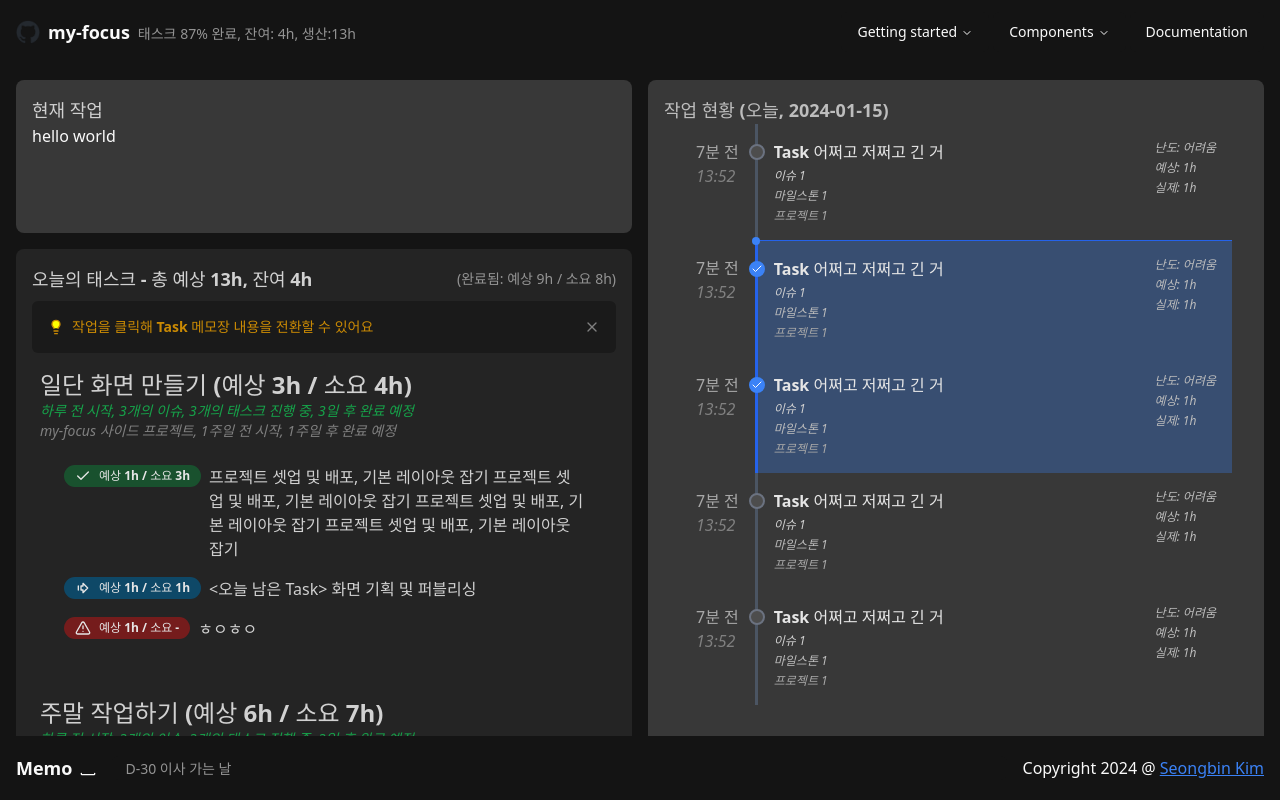
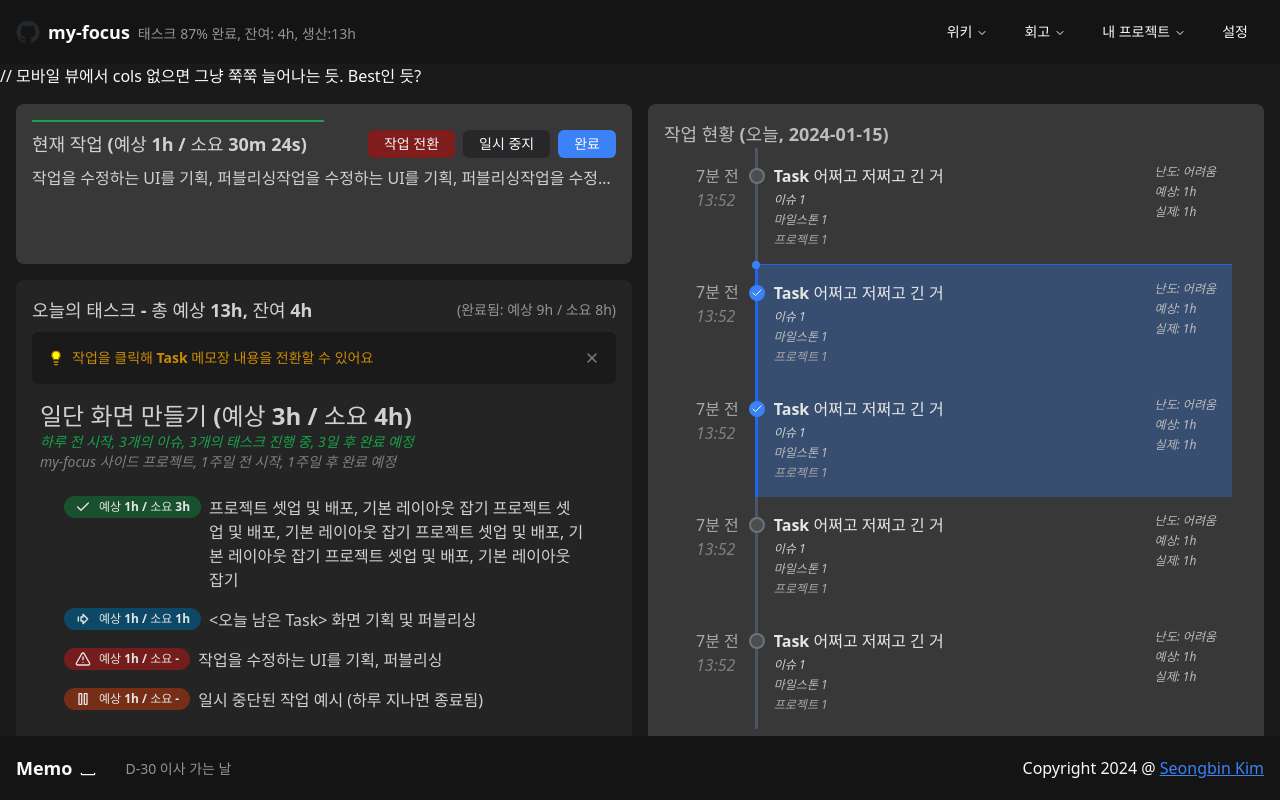
Before and after one commit to seongbin9786/my-focus, a React (Vite) app: page / in a window 1280 px wide. Built offline with nearby package versions, Linux system fonts and the light colour scheme.

Commit message:
Feat: 일단 temp

```diff
--- a/index.html
+++ b/index.html
@@ -3,7 +3,7 @@
   <head>
     <meta charset="UTF-8" />
     <link rel="icon" href="/favicon.png" />
-    <link rel="stylesheet" href="./public/scrollbar.css" />
+    <link rel="stylesheet" href="/scrollbar.css" />
     <meta name="viewport" content="width=device-width, initial-scale=1.0" />
     <meta content="my-focus" name="title" />
     <meta content="my-focus, devnamu" name="keywords" />
--- a/src/components/Layout/index.tsx
+++ b/src/components/Layout/index.tsx
@@ -8,34 +8,34 @@ import { NavigationTab } from "./nav";
 export const Layout = () => {
   return (
     // overflow-hidden은 Navigation Tab이 화면을 벗어나기 때문임
-    <div className="flex flex-col w-screen h-screen overflow-hidden bg">
-      <div className="flex items-center justify-between h-16 gap-2 px-4 shrink-0 bg-layer-1">
+    <div className="bg flex h-screen w-screen flex-col overflow-hidden">
+      <div className="flex h-16 shrink-0 items-center justify-between gap-2 bg-layer-1 px-4">
         <div className="flex items-center gap-2">
           <a href="https://github.com/seongbin9786/my-focus">
-            <img src="/github-mark.png" className="w-6 h-6 cursor-pointer select-none" />
+            <img src="/github-mark.png" className="h-6 w-6 cursor-pointer select-none" />
           </a>
-          <h1 className="text-lg font-bold cursor-pointer select-none">my-focus</h1>
+          <h1 className="cursor-pointer select-none text-lg font-bold">my-focus</h1>
           {/* 이거 items-center인데 높이가 보기 안 좋아서 line-height, vertical-align 써봤는데 안 돼서 mt-1 줌 */}
           <span className="mt-1 text-sm text-content-2">태스크 87% 완료, 잔여: 4h, 생산:13h</span>
         </div>
-        <div className="items-center hidden gap-2 md:flex">
+        <div className="hidden items-center gap-2 md:flex">
           <NavigationTab />
         </div>
       </div>
-      <div className="w-full max-w-[1280px] grow self-center overflow-auto bg-layer-1">
+      <div className="w-full max-w-[1280px] grow self-center overflow-auto bg-layer-2">
         <Outlet />
       </div>
-      <div className="flex items-center h-16 gap-4 px-4 shrink-0 bg-layer-1">
+      {/* 모바일에선 주소 표시줄 때문에 밑에 가려져 있어서 안 보이고, 좁아서 Memo와 copyright만 보임 */}
+      <div className="hidden h-16 shrink-0 items-center gap-4 bg-layer-1 px-4 xl:flex">
         <h1 className="flex items-center gap-2">
           <span className="text-lg font-bold">Memo</span>
-          <SpaceIcon className="w-4 h-4 mt-1" />
+          <SpaceIcon className="mt-1 h-4 w-4" />
         </h1>
         <Input
-          className="h-6 text-sm border-transparent grow text-content-2 hover:border-layer-6"
+          className="h-6 grow border-transparent text-sm text-content-2 hover:border-layer-6"
           defaultValue="D-30 이사 가는 날"
         />
-        {/* 모바일에선 주소 표시줄 때문에 밑에 가려져 있어서 안 보이고, 좁아서 Memo와 copyright만 보임 */}
-        <span className="hidden shrink-0 xl:block">
+        <span className="shrink-0">
           Copyright 2024 @{" "}
           <a className="text-blue-500 underline" href="https://github.com/seongbin9786">
             Seongbin Kim
--- a/src/components/Layout/nav.tsx
+++ b/src/components/Layout/nav.tsx
@@ -57,7 +57,7 @@ export const NavigationTab = () => {
     <NavigationMenu>
       <NavigationMenuList>
         <NavigationMenuItem>
-          <NavigationMenuTrigger>Getting started</NavigationMenuTrigger>
+          <NavigationMenuTrigger>위키</NavigationMenuTrigger>
           <NavigationMenuContent>
             <ul className="grid gap-3 p-4 md:w-[400px] lg:w-[500px] lg:grid-cols-[.75fr_1fr]">
               <ListItem href="/docs" title="Introduction">
@@ -73,7 +73,23 @@ export const NavigationTab = () => {
           </NavigationMenuContent>
         </NavigationMenuItem>
         <NavigationMenuItem>
-          <NavigationMenuTrigger>Components</NavigationMenuTrigger>
+          <NavigationMenuTrigger>회고</NavigationMenuTrigger>
+          <NavigationMenuContent>
+            <ul className="grid gap-3 p-4 md:w-[400px] lg:w-[500px] lg:grid-cols-[.75fr_1fr]">
+              <ListItem href="/docs" title="Introduction">
+                Re-usable components built using Radix UI and Tailwind CSS.
+              </ListItem>
+              <ListItem href="/docs/installation" title="Installation">
+                How to install dependencies and structure your app.
+              </ListItem>
+              <ListItem href="/docs/primitives/typography" title="Typography">
+                Styles for headings, paragraphs, lists...etc
+              </ListItem>
+            </ul>
+          </NavigationMenuContent>
+        </NavigationMenuItem>
+        <NavigationMenuItem>
+          <NavigationMenuTrigger>내 프로젝트</NavigationMenuTrigger>
           <NavigationMenuContent>
             <ul className="grid w-[400px] gap-3 p-4 md:w-[500px] md:grid-cols-2 lg:w-[600px] ">
               {components.map((component) => (
@@ -85,10 +101,8 @@ export const NavigationTab = () => {
           </NavigationMenuContent>
         </NavigationMenuItem>
         <NavigationMenuItem>
-          <Link to="/docs">
-            <NavigationMenuLink className={navigationMenuTriggerStyle()}>
-              Documentation
-            </NavigationMenuLink>
+          <Link to="/settings">
+            <NavigationMenuLink className={navigationMenuTriggerStyle()}>설정</NavigationMenuLink>
           </Link>
         </NavigationMenuItem>
       </NavigationMenuList>
--- a/src/pages/ErrorPage.tsx
+++ b/src/pages/ErrorPage.tsx
@@ -16,10 +16,10 @@ export const ErrorPage = () => {
   };
 
   return (
-    <div className="flex flex-col items-center justify-center w-screen h-screen">
+    <div className="flex h-screen w-screen flex-col items-center justify-center">
       <div className="max-w-[500px]">
         <Alert>
-          <Terminal className="w-4 h-4" />
+          <Terminal className="h-4 w-4" />
           <AlertTitle>my-focus</AlertTitle>
           <AlertDescription className="flex flex-col gap-2">
             죄송합니다. 오류가 발생했습니다
--- a/src/pages/HomePage.tsx
+++ b/src/pages/HomePage.tsx
@@ -3,6 +3,7 @@ import { CheckIcon } from "lucide-react";
 import { Separator } from "@/components/ui/separator";
 
 import { cn } from "@/lib/utils";
+import { CurrentTaskView } from "@/views/CurrentTaskView";
 import { TodayTaskView } from "@/views/TodayTaskView";
 
 const Item = ({
@@ -37,10 +38,10 @@ const Item = ({
           selected ? "border-blue-500 bg-blue-500" : "border-gray-500 bg-layer-7",
         )}
       >
-        {selected ? <CheckIcon className="w-3 h-3" /> : null}
+        {selected ? <CheckIcon className="h-3 w-3" /> : null}
       </div>
       <div className="flex flex-col gap-1">
-        <div className="font-bold line-clamp-1 text-content-6">Task 어쩌고 저쩌고 긴 거</div>
+        <div className="line-clamp-1 font-bold text-content-6">Task 어쩌고 저쩌고 긴 거</div>
         <div className="text-xs italic text-content-5">이슈 1</div>
         <div className="text-xs italic text-content-4">마일스톤 1</div>
         <div className="text-xs italic text-content-3">프로젝트 1</div>
@@ -56,14 +57,14 @@ const Item = ({
 
 export const HomePage = () => {
   return (
+    <>
       // 모바일 뷰에서 cols 없으면 그냥 쭉쭉 늘어나는 듯. Best인 듯?
-    <div className="grid min-h-[1200px] grid-cols-1 xl:grid-cols-2 xl:grid-rows-7 xl:gap-4 xl:p-4">
-      <div className="p-4 bg-layer-5 xl:row-span-1 xl:rounded-lg">
-        <h2 className="text-lg font-bold text-content-5">현재 작업</h2>
-        <div>hello world</div>
+      <div className="grid min-h-[1100px] grid-cols-1 xl:grid-cols-2 xl:grid-rows-7 xl:gap-4 xl:p-4">
+        <div className="relative flex flex-col gap-2 bg-layer-5 p-4 xl:col-span-1 xl:col-start-1 xl:row-span-1 xl:rounded-lg">
+          <CurrentTaskView doing={true} />
         </div>
         {/* row full로 가져가는 게 2번째 칸에 있어야만 우측에 배치가 가능함 (불편) */}
-      <div className="p-4 bg-layer-5 xl:row-span-7 xl:rounded-lg">
+        <div className="bg-layer-5 p-4 xl:row-span-7 xl:rounded-lg">
           <h2 className="text-lg font-bold text-content-4">작업 현황 (오늘, 2024-01-15)</h2>
           <div className="flex h-[calc(100%-30px)] flex-col">
             <Item />
@@ -73,13 +74,14 @@ export const HomePage = () => {
             <Item />
           </div>
         </div>
-      <div className="box-border flex flex-col gap-4 p-4 bg-layer-3 xl:row-span-4 xl:rounded-lg">
+        <div className="box-border flex flex-col gap-4 bg-layer-3 p-4 xl:row-span-4 xl:rounded-lg">
           <TodayTaskView />
         </div>
-      <div className="p-4 bg-layer-5 xl:row-span-2 xl:rounded-lg">
+        <div className="bg-layer-5 p-4 xl:row-span-2 xl:rounded-lg">
           <h2 className="text-lg font-bold text-content-5">진행 중인 마일스톤</h2>
           <div className="flex h-[calc(100%-30px)] items-center justify-center">텅</div>
         </div>
       </div>
+    </>
   );
 };
--- /dev/null
+++ b/src/views/CurrentTaskView.tsx
@@ -0,0 +1,54 @@
+import { Button } from "@/components/ui/button";
+
+export const CurrentTaskView = ({ doing }: { doing: boolean }) => {
+  if (!doing) {
+    return (
+      <>
+        <div className="flex items-center justify-between">
+          <h2 className="text-lg font-bold text-content-5">현재 작업 (유휴 시간 3h 24m 11s)</h2>
+          <div className="flex gap-2">
+            <Button className="h-7 border-0 bg-yellow-500 font-semibold text-black/60 hover:bg-yellow-600">
+              신규 작업 시작
+            </Button>
+          </div>
+        </div>
+        <div className="text-content-1">(작업을 선택해주세요)</div>
+      </>
+    );
+  }
+
+  return (
+    <>
+      <div className="absoulte left-0 top-0 h-[2px] w-[50%] bg-green-600"></div>
+      <div className="flex items-center justify-between">
+        <h2 className="text-lg font-bold text-content-5">현재 작업 (예상 1h / 소요 30m 24s)</h2>
+        <div className="flex gap-2">
+          <Button className="h-7" variant="destructive">
+            작업 전환
+          </Button>
+          <Button className="h-7" variant="secondary">
+            일시 중지
+          </Button>
+          <Button className="h-7 border-0 bg-blue-500 text-content-7 hover:bg-blue-600">
+            완료
+          </Button>
+        </div>
+      </div>
+      {/* ... 기능은 line clamp로 쉽게 가능. title 속성을 주면 hover 시 표시됨, 모바일에선 clamp 없으므로 괜찮음 */}
+      <div
+        className="text-content-5 xl:line-clamp-1"
+        title="작업을 수정하는 UI를 기획, 퍼블리싱작업을 수정하는 UI를 기획, 퍼블리싱작업을 수정하는 UI를
+          기획, 퍼블리싱작업을 수정하는 UI를 기획, 퍼블리싱작업을 수정하는 UI를 기획, 퍼블리싱작업을
+          수정하는 UI를 기획, 퍼블리싱작업을 수정하는 UI를 기획, 퍼블리싱작업을 수정하는 UI를 기획,
+          퍼블리싱작업을 수정하는 UI를 기획, 퍼블리싱작업을 수정하는 UI를 기획, 퍼블리싱작업을
+          수정하는 UI를 기획, 퍼블리싱작업을 수정하는 UI를 기획, 퍼블리싱"
+      >
+        작업을 수정하는 UI를 기획, 퍼블리싱작업을 수정하는 UI를 기획, 퍼블리싱작업을 수정하는 UI를
+        기획, 퍼블리싱작업을 수정하는 UI를 기획, 퍼블리싱작업을 수정하는 UI를 기획, 퍼블리싱작업을
+        수정하는 UI를 기획, 퍼블리싱작업을 수정하는 UI를 기획, 퍼블리싱작업을 수정하는 UI를 기획,
+        퍼블리싱작업을 수정하는 UI를 기획, 퍼블리싱작업을 수정하는 UI를 기획, 퍼블리싱작업을
+        수정하는 UI를 기획, 퍼블리싱작업을 수정하는 UI를 기획, 퍼블리싱
+      </div>
+    </>
+  );
+};
--- a/src/views/TodayTaskView.tsx
+++ b/src/views/TodayTaskView.tsx
@@ -3,6 +3,7 @@ import {
   ArrowBigRightDashIcon,
   CheckIcon,
   LightbulbIcon,
+  PauseIcon,
   XIcon,
 } from "lucide-react";
 
@@ -33,10 +34,17 @@ const DUMMY_DATA = [
       },
       {
         id: 3,
-        name: "ㅎㅇㅎㅇ",
+        name: "작업을 수정하는 UI를 기획, 퍼블리싱",
         estimated: "1h",
         actual: "-",
         status: "todo",
+      },
+      {
+        id: 4,
+        name: "일시 중단된 작업 예시 (하루 지나면 종료됨)",
+        estimated: "1h",
+        actual: "-",
+        status: "suspended",
       },
     ],
   },
@@ -68,12 +76,14 @@ const bgColorByStatus = {
   done: "bg-green-800/70 hover:bg-green-800/90 cursor-pointer",
   wip: "bg-sky-800/70 hover:bg-sky-800/90 cursor-pointer",
   todo: "bg-red-800/70 hover:bg-red-800/90 cursor-pointer",
+  suspended: "bg-orange-800/70 hover:bg-orange-800/90 cursor-pointer",
 };
 
 const iconByStatus = {
   done: <CheckIcon className="h-4 w-4" />,
   wip: <ArrowBigRightDashIcon className="h-4 w-4" />,
   todo: <AlertTriangleIcon className="h-4 w-4" />,
+  suspended: <PauseIcon className="h-4 w-4" />,
 };
 
 export const TodayTaskView = () => {
```
Also changed, not shown: tailwind.config.js (+0 -7 lines). Lines whose indentation alone changed are shown as unchanged.
